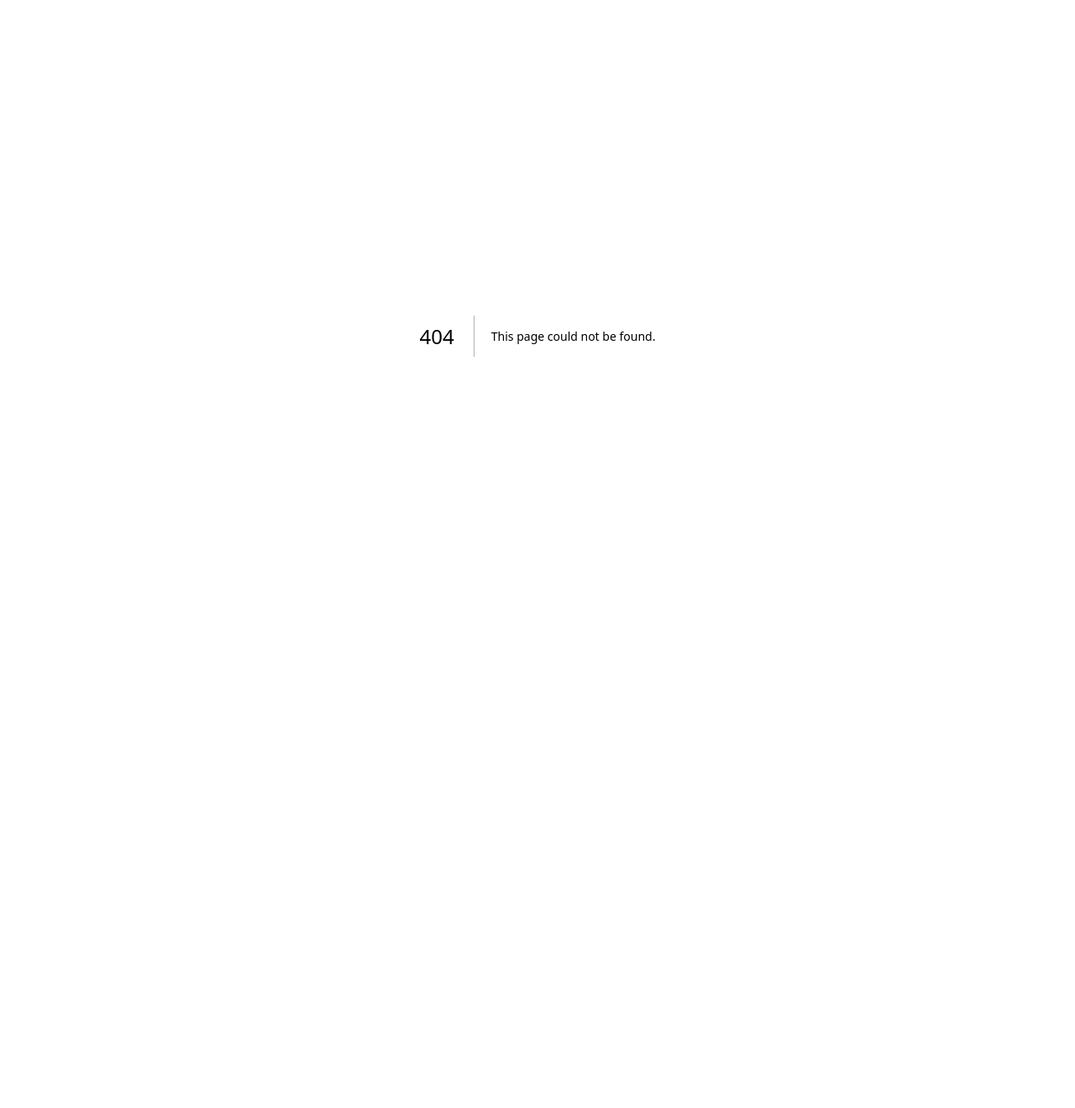
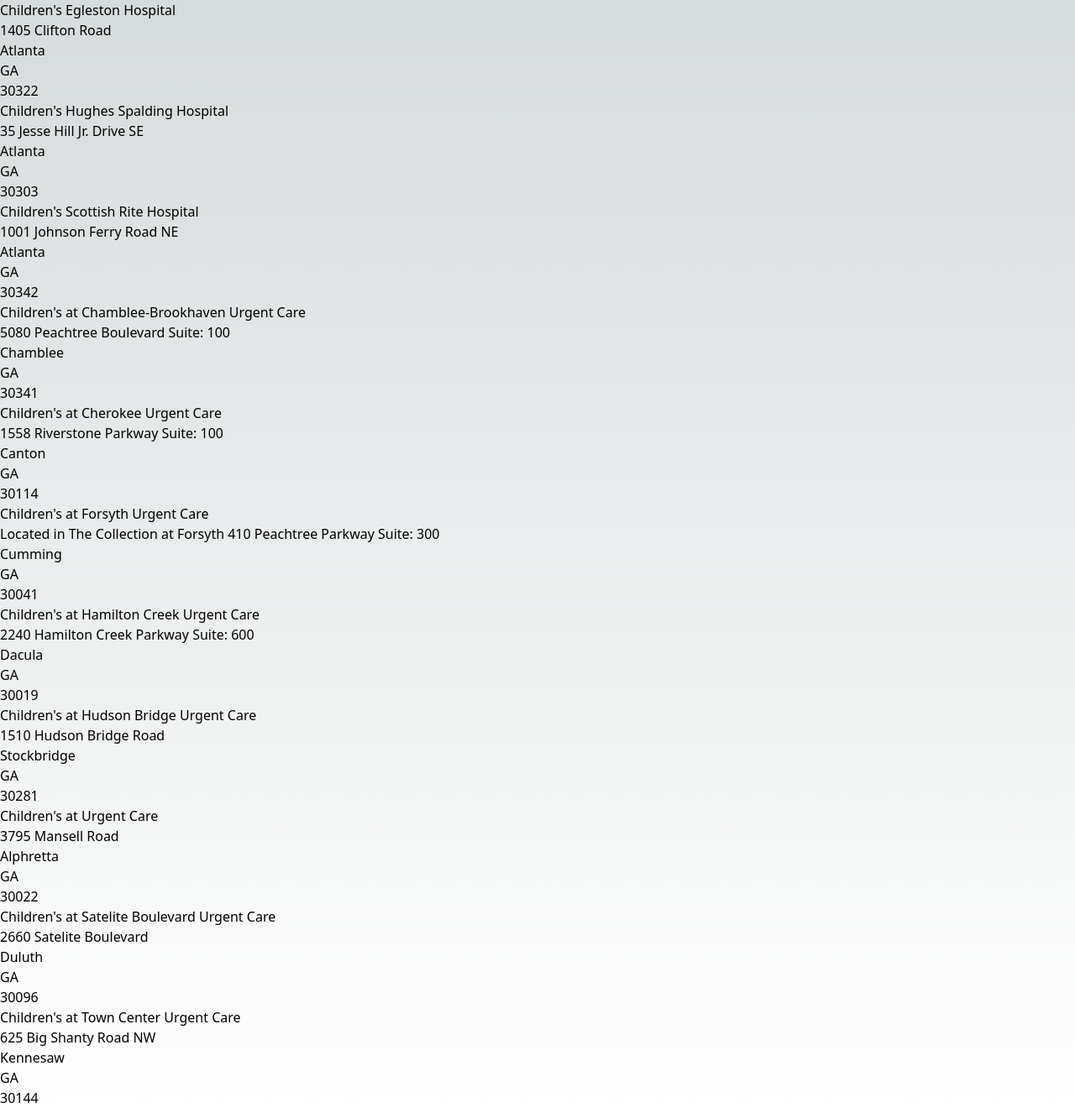
Before and after one commit to DaveKobrin/choa_npo_redo, a Next.js app in the folder choa-org/: page /wait_times in a window 1280 px wide. Before the commit this address had no page. Shown: the whole page at 84% size. Before the commit the page ends 800 px from the top, so only its background shows below. Built offline with nearby package versions, Linux system fonts and the light colour scheme.

Commit message:
fake data and super simple wait_times page added and linked from /

```diff
--- /dev/null
+++ b/choa-org/src/data/locationAndWaitTimes.js
@@ -0,0 +1,112 @@
+export const locationAndWaitTimes = [
+    {
+        name: "Children's Egleston Hospital",
+        address: "1405 Clifton Road",
+        city: "Atlanta",
+        state: "GA",
+        zipcode: "30322",
+        facilityType: "Emergency Department",
+        hours: "24 hours",
+        waitTime: 0
+    },
+    {
+        name: "Children's Hughes Spalding Hospital",
+        address: "35 Jesse Hill Jr. Drive SE",
+        city: "Atlanta",
+        state: "GA",
+        zipcode: "30303",
+        facilityType: "Emergency Department",
+        hours: "24 hours",
+        waitTime: 0
+    },
+    {
+        name: "Children's Scottish Rite Hospital",
+        address: "1001 Johnson Ferry Road NE",
+        city: "Atlanta",
+        state: "GA",
+        zipcode: "30342",
+        facilityType: "Emergency Department",
+        hours: "24 hours",
+        waitTime: 0
+    },
+    {
+        name: "Children's at Chamblee-Brookhaven Urgent Care",
+        address: "5080 Peachtree Boulevard\nSuite: 100",
+        city: "Chamblee",
+        state: "GA",
+        zipcode: "30341",
+        facilityType: "Urgent Care Center",
+        hours: "Weekdays: 11 a.m. to 9 p.m.\nWeekends: 9 a.m. to 7 p.m.\nHolidays: 9 a.m. to 7 p.m.",
+        waitTime: 0
+    },
+    {
+        name: "Children's at Cherokee Urgent Care",
+        address: "1558 Riverstone Parkway\nSuite: 100",
+        city: "Canton",
+        state: "GA",
+        zipcode: "30114",
+        facilityType: "Urgent Care Center",
+        hours: "Weekdays: 11 a.m. to 9 p.m.\nWeekends: 9 a.m. to 7 p.m.\nHolidays: Closed",
+        waitTime: 0
+    },
+    {
+        name: "Children's at Forsyth Urgent Care",
+        address: "Located in The Collection at Forsyth\n410 Peachtree Parkway\nSuite: 300",
+        city: "Cumming",
+        state: "GA",
+        zipcode: "30041",
+        facilityType: "Urgent Care Center",
+        hours: "Weekdays: 11 a.m. to 9 p.m.\nWeekends: 9 a.m. to 7 p.m.\nHolidays: 9 a.m. to 7 p.m.",
+        waitTime: 0
+    },
+    {
+        name: "Children's at Hamilton Creek Urgent Care",
+        address: "2240 Hamilton Creek Parkway\nSuite: 600",
+        city: "Dacula",
+        state: "GA",
+        zipcode: "30019",
+        facilityType: "Urgent Care Center",
+        hours: "Weekdays: 11 a.m. to 9 p.m.\nWeekends: 9 a.m. to 7 p.m.\nHolidays: Closed",
+        waitTime: 0
+    },
+    {
+        name: "Children's at Hudson Bridge Urgent Care",
+        address: "1510 Hudson Bridge Road",
+        city: "Stockbridge",
+        state: "GA",
+        zipcode: "30281",
+        facilityType: "Urgent Care Center",
+        hours: "Weekdays: 11 a.m. to 9 p.m.\nWeekends: 9 a.m. to 7 p.m.\nHolidays: 9 a.m. to 7 p.m.",
+        waitTime: 0
+    },
+    {
+        name: "Children's at  Urgent Care",
+        address: "3795 Mansell Road",
+        city: "Alphretta",
+        state: "GA",
+        zipcode: "30022",
+        facilityType: "Urgent Care Center",
+        hours: "Weekdays: 11 a.m. to 9 p.m.\nWeekends: 9 a.m. to 7 p.m.\nHolidays: Closed",
+        waitTime: 0
+    },
+    {
+        name: "Children's at Satelite Boulevard Urgent Care",
+        address: "2660 Satelite Boulevard",
+        city: "Duluth",
+        state: "GA",
+        zipcode: "30096",
+        facilityType: "Urgent Care Center",
+        hours: "Weekdays: 11 a.m. to 9 p.m.\nWeekends: 9 a.m. to 7 p.m.\nHolidays: 9 a.m. to 7 p.m.",
+        waitTime: 0
+    },
+    {
+        name: "Children's at Town Center Urgent Care",
+        address: "625 Big Shanty Road NW",
+        city: "Kennesaw",
+        state: "GA",
+        zipcode: "30144",
+        facilityType: "Urgent Care Center",
+        hours: "Weekdays: 11 a.m. to 9 p.m.\nWeekends: 9 a.m. to 7 p.m.\nHolidays: 9 a.m. to 7 p.m.",
+        waitTime: 0
+    }
+];
--- a/choa-org/src/pages/index.js
+++ b/choa-org/src/pages/index.js
@@ -1,5 +1,6 @@
 import Image from 'next/image'
 import { Inter } from 'next/font/google'
+import Link from 'next/link'
 
 const inter = Inter({ subsets: ['latin'] })
 
@@ -113,6 +114,9 @@
           </p>
         </a>
       </div>
+      <div>
+        <Link href="/wait_times">WAIT TIMES</Link>
+      </div>
     </main>
   )
 }
--- /dev/null
+++ b/choa-org/src/pages/wait_times.js
@@ -0,0 +1,18 @@
+import {locationAndWaitTimes} from "@/data/locationAndWaitTimes";
+
+const WaitTimes = () => {
+    return (
+        locationAndWaitTimes.map((location, idx) => {
+            return (
+            <>
+                <p>{location.name}</p>
+                <p>{location.address}</p>
+                <p>{location.city}</p>
+                <p>{location.state}</p>
+                <p>{location.zipcode}</p>
+            </>
+        )})
+    )
+}
+
+export default WaitTimes;
```
